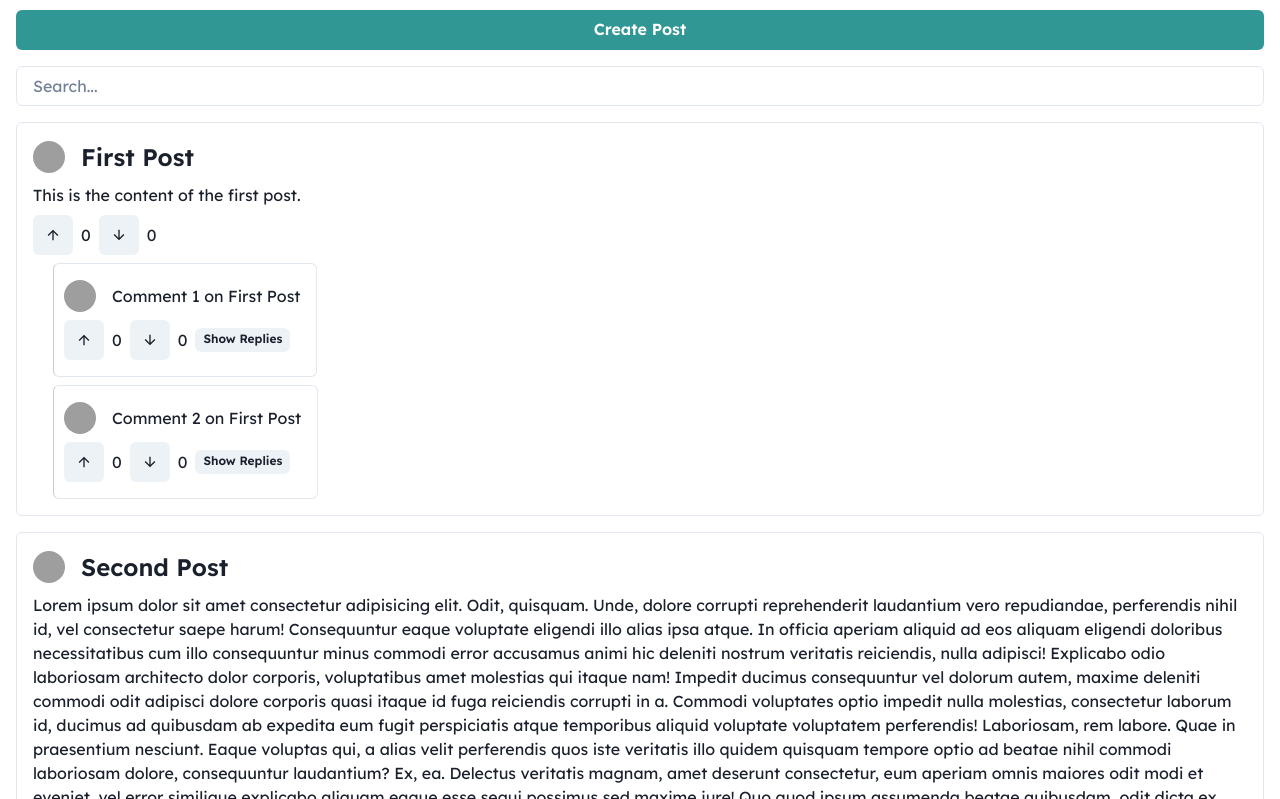
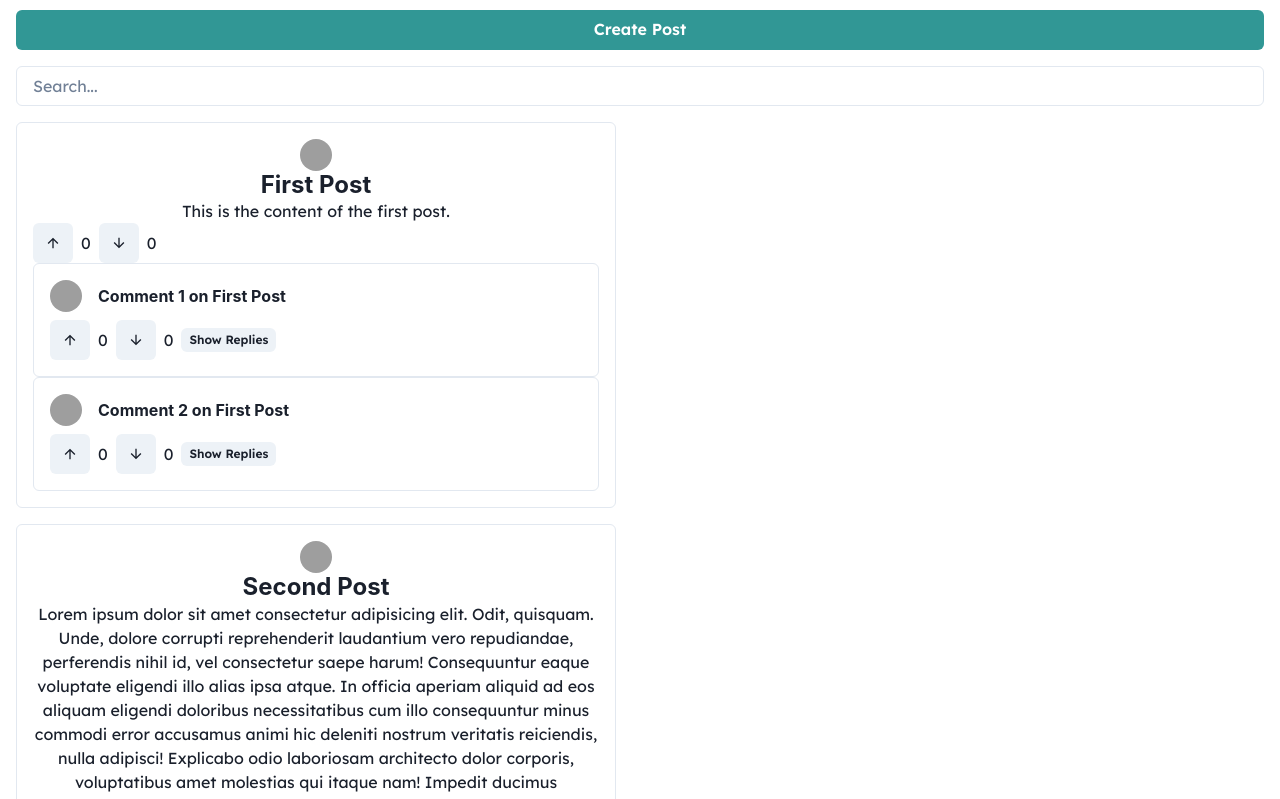
Before and after one commit to siddhima22/Finance-website, a React (Vite) app in the folder frontend/: page / in a window 1280 px wide. Shown: the part 921-1720 px from the top of the page. Built offline with nearby package versions, Linux system fonts and the light colour scheme; grey boxes are pictures that could not be loaded.

Commit message:
forum update

```diff
--- a/frontend/src/components/Comment.jsx
+++ b/frontend/src/components/Comment.jsx
@@ -1,6 +1,15 @@
 import React, { useState } from 'react';
-import {Avatar, Text, IconButton, HStack, Box, Button } from '@chakra-ui/react';
-import { ArrowUpIcon, ArrowDownIcon } from '@chakra-ui/icons';
+import {
+  Box,
+  Heading,
+  Text,
+  IconButton,
+  HStack,
+  Avatar,
+  Button,
+  Link,
+} from '@chakra-ui/react';
+import { ArrowUpIcon, ArrowDownIcon, LinkIcon } from '@chakra-ui/icons';
 
 function Comment({ comment }) {
   const [likes, setLikes] = useState(comment.likes);
@@ -23,16 +32,16 @@ function Comment({ comment }) {
 
   return (
     <Box
-      style={comment.childComments.length > 0 ? childCommentsStyle : null}
       borderWidth="1px"
       borderRadius="md"
       padding="1rem"
+      maxW={{ base: '100%', md: '600px' }}
     >
       <HStack spacing={4} align="center">
         <Avatar size="sm" src="/path-to-comment-avatar.jpg" alt="Comment Author" />
-        <Text fontSize={{ base: 'sm', md: 'md' }} align={'left'}>
+        <Heading as="h3" fontSize={{ base: 'sm', md: 'md' }}>
           {comment.text}
-        </Text>
+        </Heading>
       </HStack>
       <HStack spacing={2} mt={2} align="center">
         <IconButton
--- a/frontend/src/components/Post.jsx
+++ b/frontend/src/components/Post.jsx
@@ -1,6 +1,14 @@
 import React, { useState } from 'react';
-import { VStack, Text, IconButton, HStack,Avatar } from '@chakra-ui/react';
-import { ArrowUpIcon, ArrowDownIcon } from '@chakra-ui/icons';
+import {
+  Box,
+  Heading,
+  Text,
+  IconButton,
+  HStack,
+  Avatar,
+  Link,
+} from '@chakra-ui/react';
+import { ArrowUpIcon, ArrowDownIcon, LinkIcon } from '@chakra-ui/icons';
 import Comment from './Comment';
 
 function Post({ post }) {
@@ -16,14 +24,17 @@ function Post({ post }) {
   };
 
   return (
-    <VStack p={4} borderWidth="1px" borderRadius="md" align="start">
-    <HStack spacing={4} align="center">
+    <Box
+      borderWidth="1px"
+      borderRadius="md"
+      padding="1rem"
+      maxW={{ base: '100%', md: '600px' }}
+    >
       <Avatar size="sm" src="/path-to-post-avatar.jpg" alt="Post Author" />
-      <Text fontWeight="bold" fontSize={{ base: 'xl', md: '2xl' }}>
+      <Heading as="h2" fontSize={{ base: 'xl', md: '2xl' }}>
         {post.title}
-      </Text>
-    </HStack>
-    <Text fontSize={{ base: 'sm', md: 'md' }} align={'left'}>{post.content}</Text>
+      </Heading>
+      <Text fontSize={{ base: 'sm', md: 'md' }}>{post.content}</Text>
       <HStack spacing={2}>
         <IconButton
           aria-label="Like"
@@ -41,7 +52,7 @@ function Post({ post }) {
       {post.comments.map((comment) => (
         <Comment key={comment.id} comment={comment} />
       ))}
-  </VStack>
+    </Box>
   );
 }
 
```
Lines whose indentation alone changed are shown as unchanged.
